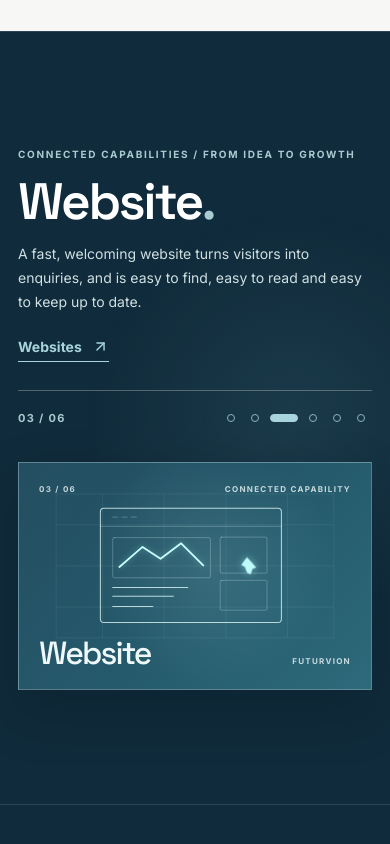
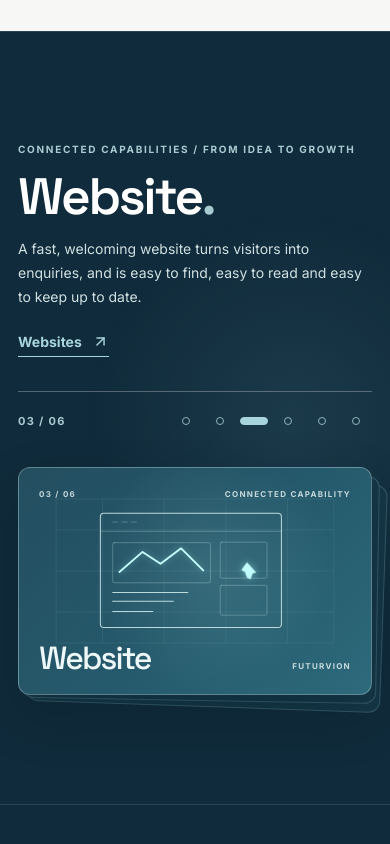
Before and after one commit to futurvion/Futurvion, a Next.js app: page / in a window 390 px wide. Shown: the part 3966-4810 px from the top of the page. Built offline with nearby package versions, Linux system fonts and the light colour scheme; no server answers.

Commit message:
Update color and animation for the website

```diff
--- a/app/theme.css
+++ b/app/theme.css
@@ -3,6 +3,7 @@
   --container: 1240px;
   --display: var(--font-display), Arial, sans-serif;
   --ease: cubic-bezier(.22,.68,0,1);
+  --closing-surface: #e1edef;
 }
 
 html { scroll-behavior: smooth; background: var(--bg); scroll-padding-top: 90px; }
@@ -23,6 +24,7 @@ h3 { font-size: 1.45rem; }
 .container { width: min(calc(100% - 80px), var(--container)); margin-inline: auto; }
 .section { padding: clamp(84px, 9vw, 136px) 0; }
 .page-section { padding: clamp(76px, 8vw, 112px) 0; }
+#main-content > section:last-child { background: var(--closing-surface); }
 .eyebrow { display: inline-block; color: var(--accent); font-size: 11px; font-weight: 700; text-transform: uppercase; letter-spacing: .17em; line-height: 1.4; }
 .text-link { display: inline-flex; align-items: center; gap: 10px; color: var(--accent); font-size: 14px; font-weight: 700; margin-top: 25px; border-bottom: 1px solid currentColor; padding-bottom: 4px; transition: gap .25s var(--ease); }
 .text-link:hover { gap: 16px; }
@@ -99,6 +101,8 @@ h3 { font-size: 1.45rem; }
 .story-static-title { position: absolute; width: 1px; height: 1px; overflow: hidden; clip-path: inset(50%); white-space: nowrap; }
 .story-pin { position: sticky; top: 78px; height: calc(100svh - 78px); min-height: 590px; display: flex; align-items: center; overflow: hidden; border-top: 1px solid rgba(255,255,255,.12); border-bottom: 1px solid rgba(255,255,255,.12); }
 .story-pin::before { content: ''; position: absolute; inset: 0; pointer-events: none; background: radial-gradient(circle at 75% 50%,rgba(110,170,183,.12),transparent 43%); }
+.story-stage { display: grid; min-height: 290px; }
+.story-stage-content { grid-area: 1 / 1; }
 .story-layout { position: relative; display: grid; grid-template-columns: minmax(0,.9fr) minmax(0,1.1fr); gap: clamp(48px,6vw,96px); align-items: stretch; }
 .story-copy { min-width: 0; min-height: clamp(340px,38vw,500px); display: flex; flex-direction: column; }
 .story-copy .eyebrow { color: #a8cbd1; }
@@ -108,16 +112,17 @@ h3 { font-size: 1.45rem; }
 .story-copy .text-link { color: #a8d5dd; }
 .story-count { display: flex; align-items: center; justify-content: space-between; gap: 24px; margin-top: auto; padding-top: 19px; border-top: 1px solid rgba(255,255,255,.28); color: #a8cbd1; font-size: 11px; font-weight: 700; letter-spacing: .12em; }
 .story-dots { display: flex; align-items: center; gap: 2px; }
-.story-dots button { display: grid; place-items: center; width: 22px; height: 28px; padding: 0; border: 0; background: transparent; cursor: pointer; }
+.story-dots button { display: grid; place-items: center; width: 32px; height: 32px; padding: 0; border: 0; background: transparent; cursor: pointer; }
 .story-dots button::before { content: ''; width: 8px; height: 8px; border: 1px solid #8fb4bc; border-radius: 10px; transition: width .3s, background .3s; }
-.story-dots button[aria-pressed="true"] { width: 32px; }
 .story-dots button[aria-pressed="true"]::before { width: 28px; background: #a8d5dd; border-color: #a8d5dd; }
 .story-dots button:hover::before { background: #d2e9ec; }
 .story-dots button:focus-visible { outline-color: #fff; }
 .story-stack { position: relative; min-width: 0; width: 100%; height: clamp(340px,38vw,500px); pointer-events: none; }
-.story-layer { position: absolute; inset: 0; display: grid; grid-template-rows: auto minmax(0,1fr) auto; padding: clamp(28px,3vw,45px); overflow: hidden; border: 1px solid rgba(255,255,255,.28); box-shadow: 0 22px 50px rgba(3,21,31,.24); }
+.story-stack::before, .story-stack::after { content: ''; position: absolute; inset: 0; border: 1px solid rgba(168,213,221,.22); border-radius: 12px; background: #153747; }
+.story-stack::before { transform: translate(12px,12px) rotate(2deg); }
+.story-stack::after { transform: translate(6px,6px) rotate(1deg); }
+.story-layer { position: absolute; inset: 0; z-index: 1; display: grid; grid-template-rows: auto minmax(0,1fr) auto; padding: clamp(28px,3vw,45px); overflow: hidden; border-radius: 12px; border: 1px solid rgba(255,255,255,.28); box-shadow: 0 22px 50px rgba(3,21,31,.24); }
 .story-layer::before { content: ''; position: absolute; inset: 0; background: radial-gradient(circle at 55% 45%,rgba(202,248,246,.12),transparent 53%),linear-gradient(125deg,rgba(255,255,255,.04),transparent 48%); pointer-events: none; }
-.story-layer[data-active="false"] > * { opacity: 0; }
 .story-layer-top, .story-layer-bottom { position: relative; z-index: 1; display: flex; justify-content: space-between; align-items: baseline; gap: 20px; }
 .story-layer-top span, .story-layer-bottom span { flex: none; font-size: 10px; font-weight: 700; letter-spacing: .16em; text-transform: uppercase; opacity: .8; }
 .story-layer-bottom strong { min-width: 0; font-family: var(--display); font-size: clamp(3rem,4.25vw,5rem); font-weight: 500; letter-spacing: -.06em; line-height: 1; }
@@ -173,12 +178,14 @@ h3 { font-size: 1.45rem; }
 .faq-plus { font-size: 22px; line-height: 1; font-weight: 300; justify-self: end; color: var(--accent); transition: transform .2s; }
 .faq-list details[open] .faq-plus { transform: rotate(45deg); }
 .faq-list details p { padding: 0 42px 23px 48px; font-size: 14px; }
-.final-cta { background: var(--surface-deep); }
+.final-cta { background: var(--closing-surface); }
 .final-cta-layout { display: grid; grid-template-columns: 1.2fr .65fr; gap: 90px; align-items: end; }
-.final-cta .eyebrow { color: #a6cbd3; }
-.final-cta h2 { color: #fff; margin-top: 16px; max-width: 720px; }
-.final-cta h2 em { color: #a6cbd3; }
-.final-cta p { color: #d0e0e2; margin-bottom: 25px; }
+.final-cta .eyebrow { color: var(--accent); }
+.final-cta h2 { color: var(--ink); margin-top: 16px; max-width: 720px; }
+.final-cta h2 em { color: var(--accent); }
+.final-cta p { color: var(--muted); margin-bottom: 25px; }
+.final-cta .button-light, .detail-outcome .button-light { background: var(--accent); color: var(--on-accent); }
+.final-cta .button-light:hover, .detail-outcome .button-light:hover { background: #0f4861; }
 
 /* Inner pages */
 .inner-hero { position: relative; background: #eaf0ef; padding: clamp(80px,9vw,125px) 0 clamp(75px,8vw,112px); overflow: hidden; }
@@ -202,10 +209,10 @@ h3 { font-size: 1.45rem; }
 .sector-card > span { color: var(--accent); font-size: 11px; letter-spacing: .14em; text-transform: uppercase; font-weight: 700; }
 .sector-card h2 { font-size: 1.7rem; margin: 27px 0 10px; }
 .sector-card p { font-size: 15px; max-width: 470px; }
-.detail-outcome { background: var(--surface-deep); }
-.detail-outcome h2, .detail-outcome h3 { color: #fff; }
-.detail-outcome .eyebrow { color: #a6cbd3; }
-.detail-outcome p { color: #d0e0e2; max-width: 690px; font-size: 17px; }
+.detail-outcome { background: var(--closing-surface); }
+.detail-outcome h2, .detail-outcome h3 { color: var(--ink); }
+.detail-outcome .eyebrow { color: var(--accent); }
+.detail-outcome p { color: var(--muted); max-width: 690px; font-size: 17px; }
 .detail-outcome .button { margin-top: 28px; }
 .detail-next { display: flex; align-items: center; justify-content: space-between; gap: 25px; border-top: 1px solid rgba(255,255,255,.24); padding-top: 30px; margin-top: 55px; }
 .detail-next h3 { font-size: 1.45rem; }
@@ -331,10 +338,10 @@ h3 { font-size: 1.45rem; }
   .story-pin { top: 70px; height: calc(100svh - 70px); min-height: 0; }
   .story-layout { grid-template-columns: minmax(0,1fr); gap: 18px; padding-block: 22px; }
   .story-copy { min-height: 290px; }
+  .story-stage { min-height: 235px; }
   .story-copy h2 { font-size: clamp(3.2rem,8vw,4.5rem); margin: 12px 0; white-space: normal; }
   .story-copy p { min-height: 4.7em; font-size: 15px; }
   .story-stack { height: clamp(220px,31vh,290px); margin-top: 18px; }
-  .story-layer[data-active="false"] { visibility: hidden; }
   .story-artwork { transform: scale(1.16); }
   .story-layer-bottom strong { font-size: clamp(2.8rem,6vw,4rem); }
   .intro-grid, .section-heading.split, .faq-layout, .page-intro-grid, .contact-layout, .final-cta-layout { grid-template-columns: 1fr; gap: 24px; }
@@ -403,6 +410,7 @@ h3 { font-size: 1.45rem; }
 @media (max-width: 620px) and (max-height: 700px) {
   .story-layout { gap: 8px; padding-block: 12px; }
   .story-copy { min-height: 230px; }
+  .story-stage { min-height: 195px; }
   .story-copy h2 { font-size: clamp(2.35rem,10vw,2.8rem); margin: 8px 0; }
   .story-copy p { font-size: 13px; min-height: 5.5em; }
   .story-copy .text-link { margin-top: 5px; }
--- a/components/scroll-story.tsx
+++ b/components/scroll-story.tsx
@@ -1,8 +1,8 @@
 "use client";
 
 import Link from "next/link";
-import { useRef, useState } from "react";
-import { AnimatePresence, motion, useMotionValueEvent, useReducedMotion, useScroll } from "framer-motion";
+import { useEffect, useRef, useState } from "react";
+import { AnimatePresence, motion, useIsPresent, useMotionValueEvent, useReducedMotion, useScroll } from "framer-motion";
 import { ArrowUpRight } from "lucide-react";
 import { palette } from "@/config/palette";
 import { StoryArtwork, type StoryArtworkKind } from "./story-artwork";
@@ -18,50 +18,85 @@ const stages: { word: string; text: string; href: string; cta: string; artwork:
 
 const tone = (i: number) => { const [from, to, text] = palette.story[i % palette.story.length]; return { bg: `linear-gradient(135deg,${from},${to})`, fg: text }; };
 
+function StoryPanel({ index, direction, artwork = false, reduced }: { index: number; direction: number; artwork?: boolean; reduced: boolean }) {
+  const stage = stages[index];
+  const present = useIsPresent();
+  return <motion.div className={artwork ? "story-layer" : "story-stage-content"} data-active="true"
+    inert={!present} aria-hidden={!present || artwork}
+    custom={direction}
+    variants={{
+      enter: { opacity: 0, y: reduced ? 0 : direction * (artwork ? 18 : 10), scale: artwork && !reduced ? 0.985 : 1 },
+      visible: { opacity: 1, y: 0, scale: 1, transition: { duration: reduced ? 0 : 0.45, ease: [0.22, 1, 0.36, 1] } },
+      exit: (scrollDirection: number) => ({ opacity: 0, y: reduced ? 0 : -scrollDirection * 8, scale: artwork && !reduced ? 0.99 : 1, transition: { duration: reduced ? 0 : 0.18, ease: [0.4, 0, 1, 1] } }),
+    }}
+    initial="enter" animate="visible" exit="exit"
+    style={artwork ? { background: tone(index).bg, color: tone(index).fg } : undefined}>
+    {artwork ? <>
+      <div className="story-layer-top"><span>0{index + 1} / 0{stages.length}</span><span>Connected capability</span></div>
+      <StoryArtwork kind={stage.artwork} />
+      <div className="story-layer-bottom"><strong>{stage.word}</strong><span>Futurvion</span></div>
+    </> : <>
+      <h2>{stage.word}<span>.</span></h2>
+      <p>{stage.text}</p>
+      <Link className="text-link" href={stage.href}>{stage.cta} <ArrowUpRight size={17} /></Link>
+    </>}
+  </motion.div>;
+}
+
 export function ScrollStory() {
   const ref = useRef<HTMLElement>(null);
   const reduced = useReducedMotion();
   const [active, setActive] = useState(0);
-  const { scrollYProgress } = useScroll({ target: ref, offset: ["start start", "end end"] });
-  useMotionValueEvent(scrollYProgress, "change", v => setActive(Math.max(0, Math.min(stages.length - 1, Math.floor(v * stages.length)))));
+  const activeRef = useRef(0);
+  const [direction, setDirection] = useState(1);
+  const [headerHeight, setHeaderHeight] = useState(78);
+  useEffect(() => {
+    const header = document.querySelector(".site-header");
+    if (!header) return;
+    const observer = new ResizeObserver(() => setHeaderHeight(header.getBoundingClientRect().height));
+    observer.observe(header);
+    return () => observer.disconnect();
+  }, []);
+  const { scrollYProgress } = useScroll({ target: ref, offset: [`start ${headerHeight}px`, "end end"] });
+  useMotionValueEvent(scrollYProgress, "change", v => {
+    // A small dead zone prevents trackpad jitter from repeatedly replaying a reveal.
+    const current = activeRef.current;
+    const next = Math.max(0, Math.min(stages.length - 1, Math.floor(v * stages.length)));
+    if (next === current) return;
+    const boundary = (next > current ? current + 1 : current) / stages.length;
+    if (Math.abs(v - boundary) < 0.008) return;
+    setDirection(next > current ? 1 : -1);
+    activeRef.current = next;
+    setActive(next);
+  });
 
   function jump(index: number) {
     const el = ref.current; if (!el) return;
-    const scrollable = el.offsetHeight - window.innerHeight;
-    window.scrollTo({ top: el.offsetTop + ((index + 0.5) / stages.length) * scrollable, behavior: reduced ? "auto" : "smooth" });
+    const start = window.scrollY + el.getBoundingClientRect().top - headerHeight;
+    const scrollable = el.offsetHeight - window.innerHeight + headerHeight;
+    window.scrollTo({ top: start + ((index + 0.5) / stages.length) * scrollable, behavior: reduced ? "auto" : "smooth" });
   }
 
-  const stage = stages[active];
-  return <section ref={ref} className="story" style={{ height: `${stages.length * 55 + 45}vh` }} aria-labelledby="story-title">
+  return <section ref={ref} className="story" style={{ height: `${stages.length * 60 + 100}svh` }} aria-labelledby="story-title">
     <h2 className="story-static-title" id="story-title">Connected capabilities from idea to growth</h2>
     <div className="story-pin">
       <div className="container story-layout">
         <div className="story-copy">
           <span className="eyebrow">Connected capabilities / From idea to growth</span>
-          <AnimatePresence mode="wait" initial={false}>
-            <motion.div key={stage.word} initial={{ opacity: 0, y: 16 }} animate={{ opacity: 1, y: 0 }} exit={reduced ? undefined : { opacity: 0, y: -16 }} transition={reduced ? { duration: 0 } : { duration: 0.35, ease: [0.2, 0.8, 0.2, 1] }}>
-              <h2>{stage.word}<span>.</span></h2>
-              <p>{stage.text}</p>
-              <Link className="text-link" href={stage.href}>{stage.cta} <ArrowUpRight size={17} /></Link>
-            </motion.div>
-          </AnimatePresence>
+          <div className="story-stage">
+            <AnimatePresence mode="wait" initial={false} custom={direction}>
+            <StoryPanel key={active} index={active} direction={direction} reduced={Boolean(reduced)} />
+            </AnimatePresence>
+          </div>
           <div className="story-count">
             <span>0{active + 1} / 0{stages.length}</span>
             <div className="story-dots">{stages.map((s, i) => <button key={s.word} type="button" aria-label={`Show ${s.word} stage`} aria-pressed={i === active} onClick={() => jump(i)} />)}</div>
           </div>
         </div>
         <div className="story-stack" aria-hidden="true">
-          {stages.map((s, i) => {
-            const depth = active - i;
-            const shown = depth >= 0;
-            return <motion.div key={s.word} className="story-layer" data-active={depth === 0} style={{ background: tone(i).bg, color: tone(i).fg, zIndex: i }} initial={false}
-              animate={{ opacity: shown ? Math.max(0, 1 - depth * 0.1) : 0, y: shown ? -depth * 14 : 70 }}
-              transition={reduced ? { duration: 0 } : { type: "spring", stiffness: 110, damping: 24 }}>
-              <div className="story-layer-top"><span>0{i + 1} / 0{stages.length}</span><span>Connected capability</span></div>
-              <StoryArtwork kind={s.artwork} />
-              <div className="story-layer-bottom"><strong>{s.word}</strong><span>Futurvion</span></div>
-            </motion.div>;
-          })}
+          <AnimatePresence mode="wait" initial={false} custom={direction}>
+          <StoryPanel key={active} index={active} direction={direction} artwork reduced={Boolean(reduced)} />
+          </AnimatePresence>
         </div>
       </div>
     </div>
```
